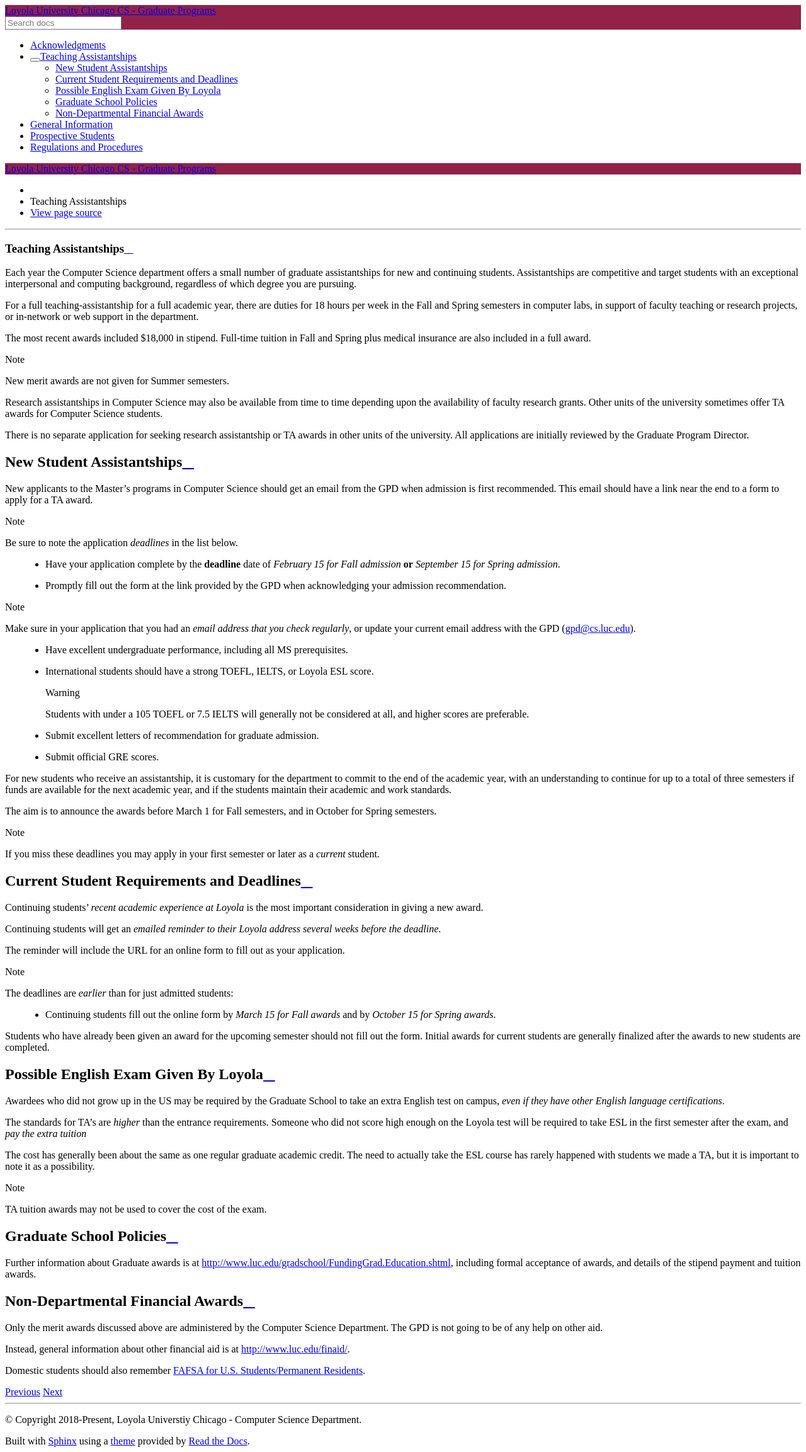
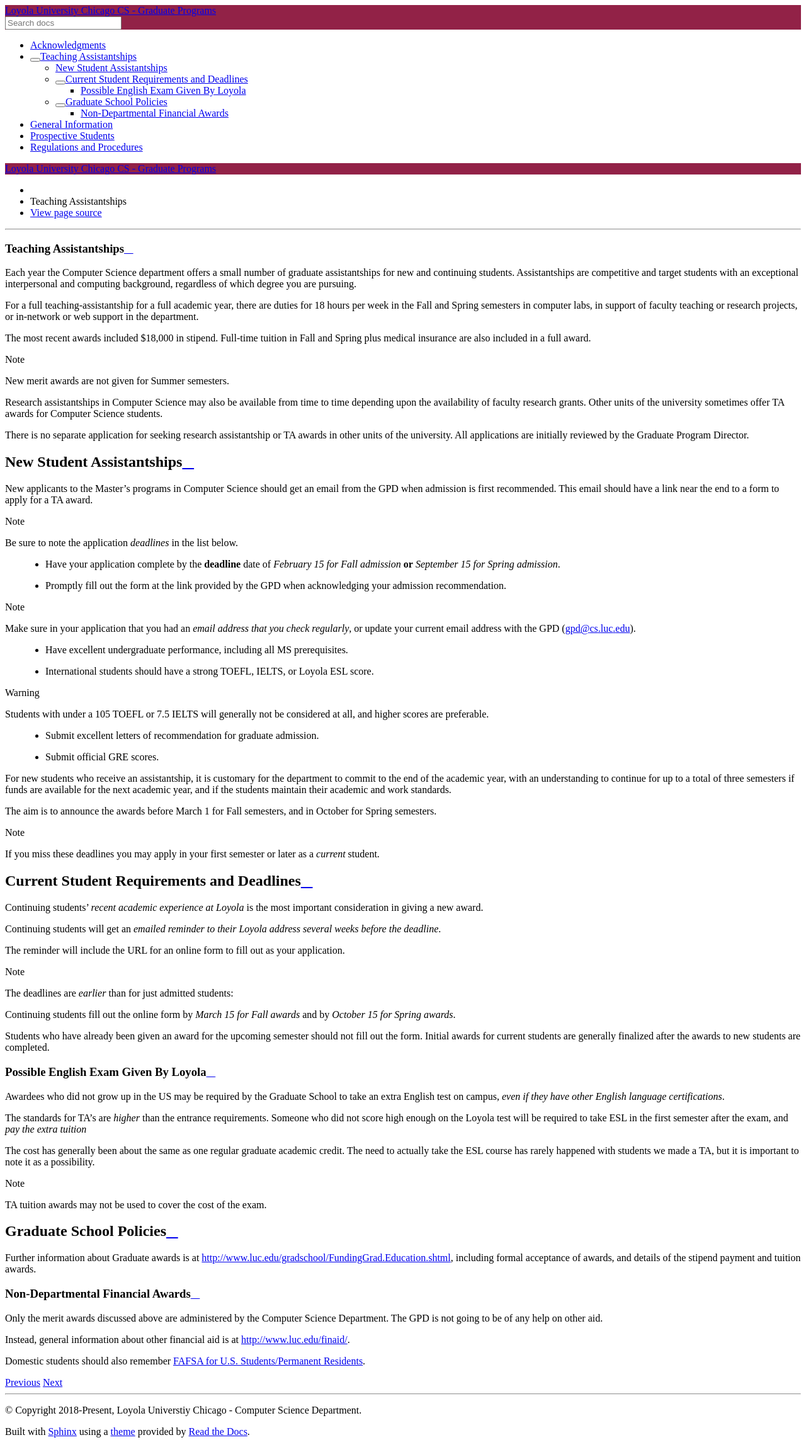
Before and after one commit to LoyolaChicagoCS/gradhandbook, a Sphinx documentation site: the page built from source/assistantships.rst, in a window 1280 px wide. Shown: the whole page at 63% size. Built offline with Sphinx 7.4.7 and the Read the Docs theme 2.0.0, drawn with Linux system fonts in a browser that asks for light colours.

Commit message:
Fix formatting

```diff
--- a/source/acknowledgments.rst
+++ b/source/acknowledgments.rst
@@ -1,5 +1,6 @@
+###############
 Acknowledgments
-===============
+###############
 
 We wish to acknowledge the following for their contributions that made this possible.
 
--- a/source/assistantships.rst
+++ b/source/assistantships.rst
@@ -9,8 +9,9 @@
     english exam
     policies
 
+#######################
 Teaching Assistantships
-=======================
+#######################
 
 Each year the Computer Science department offers a small number of graduate assistantships for new and continuing students. Assistantships are competitive and target students with an exceptional interpersonal and
 computing background, regardless of which degree you are pursuing.
@@ -20,46 +21,50 @@
 The most recent awards included $18,000 in stipend. Full-time tuition in Fall and Spring plus medical insurance are also included in a full award.
 
 .. note::
-    New merit awards are not given for Summer semesters.
+
+  New merit awards are not given for Summer semesters.
 
 Research assistantships in Computer Science may also be available from time to time depending upon the availability of faculty research grants. Other units of the university sometimes offer TA awards for Computer Science students.
 
 There is no separate application for seeking research assistantship or TA awards in other units of the university. All applications are initially reviewed by the Graduate Program Director.
 
+**************************
 New Student Assistantships
---------------------------
+**************************
 
 New applicants to the Master's programs in Computer Science should get an email from the GPD when admission is first recommended. This email should have a link near the end to a form to apply for a TA award.
 
 .. note::
     Be sure to note the application *deadlines* in the list below.
 
-*   Have your application complete by the **deadline** date of *February 15 for Fall admission* **or** *September 15 for Spring admission*.
-*   Promptly fill out the form at the link provided by the GPD when acknowledging your admission recommendation.
+* Have your application complete by the **deadline** date of *February 15 for Fall admission* **or** *September 15 for Spring admission*.
+* Promptly fill out the form at the link provided by the GPD when acknowledging your admission recommendation.
 
 .. note::
 
     Make sure in your application that you had an *email address that you check regularly*, or update your current email address with the GPD (gpd@cs.luc.edu).
 
-*   Have excellent undergraduate performance, including all MS prerequisites.
-*   International students should have a strong TOEFL, IELTS, or Loyola ESL score.
+* Have excellent undergraduate performance, including all MS prerequisites.
+* International students should have a strong TOEFL, IELTS, or Loyola ESL score.
 
-    .. warning::
-        Students with under a 105 TOEFL or 7.5 IELTS will generally not be considered at all, and higher scores are preferable.
+.. warning::
 
-*   Submit excellent letters of recommendation for graduate admission.
-*   Submit official GRE scores.
+  Students with under a 105 TOEFL or 7.5 IELTS will generally not be considered at all, and higher scores are preferable.
+
+* Submit excellent letters of recommendation for graduate admission.
+* Submit official GRE scores.
 
 For new students who receive an assistantship, it is customary for the department to commit to the end of the academic year, with an understanding to continue for up to a total of three semesters if funds are available for the next academic year, and if the students maintain their academic and work standards.
 
 The aim is to announce the awards before March 1 for Fall semesters, and in October for Spring semesters.
 
 .. note::
-    If you miss these deadlines you may apply in your first semester or later as a *current* student.
 
+  If you miss these deadlines you may apply in your first semester or later as a *current* student.
 
+******************************************
 Current Student Requirements and Deadlines
-------------------------------------------
+******************************************
 
 Continuing students' *recent academic experience at Loyola* is the most important consideration in giving a new award.
 
@@ -68,14 +73,15 @@
 The reminder will include the URL for an online form to fill out as your application.
 
 .. note::
-    The deadlines are *earlier* than for just admitted students:
 
-    *   Continuing students fill out the online form by *March 15 for Fall awards* and by *October 15 for Spring awards*.
+  The deadlines are *earlier* than for just admitted students:
+
+  Continuing students fill out the online form by *March 15 for Fall awards* and by *October 15 for Spring awards*.
 
 Students who have already been given an award for the upcoming semester should not fill out the form. Initial awards for current students are generally finalized after the awards to new students are completed.
 
 Possible English Exam Given By Loyola
--------------------------------------
+=====================================
 
 Awardees who did not grow up in the US may be required by the Graduate School to take an extra English test on campus, *even if they have other English language certifications*.
 
@@ -85,16 +91,16 @@
 
 .. note::
 
-    TA tuition awards may not be used to cover the cost of the exam.
+  TA tuition awards may not be used to cover the cost of the exam.
 
-
+************************
 Graduate School Policies
-------------------------
+************************
 
 Further information about Graduate awards is at http://www.luc.edu/gradschool/FundingGrad.Education.shtml, including formal acceptance of awards, and details of the stipend payment and tuition awards.
 
 Non-Departmental Financial Awards
----------------------------------
+=================================
 
 Only the merit awards discussed above are administered by the Computer Science Department. The GPD is not going to be of any help on other aid.
 
```
